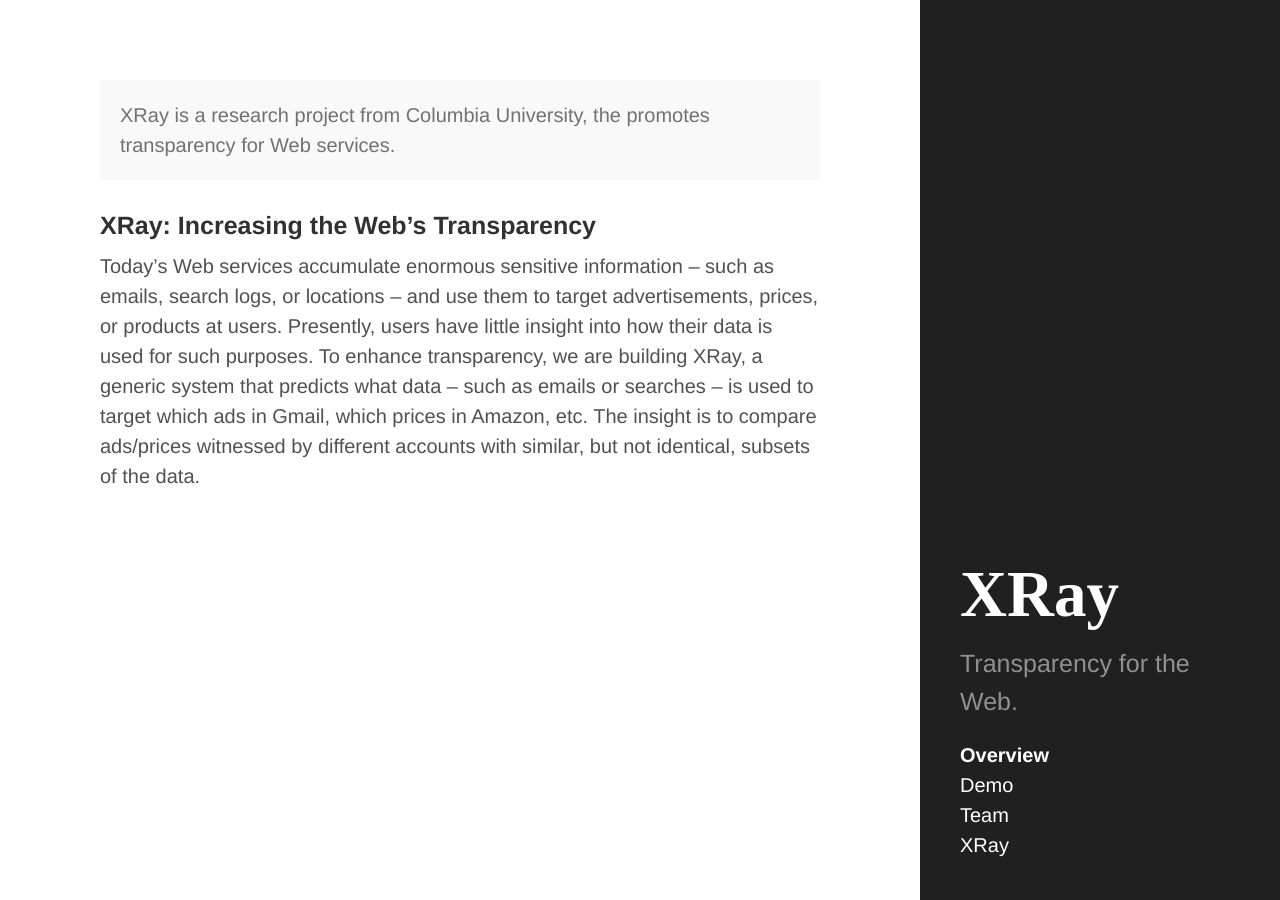
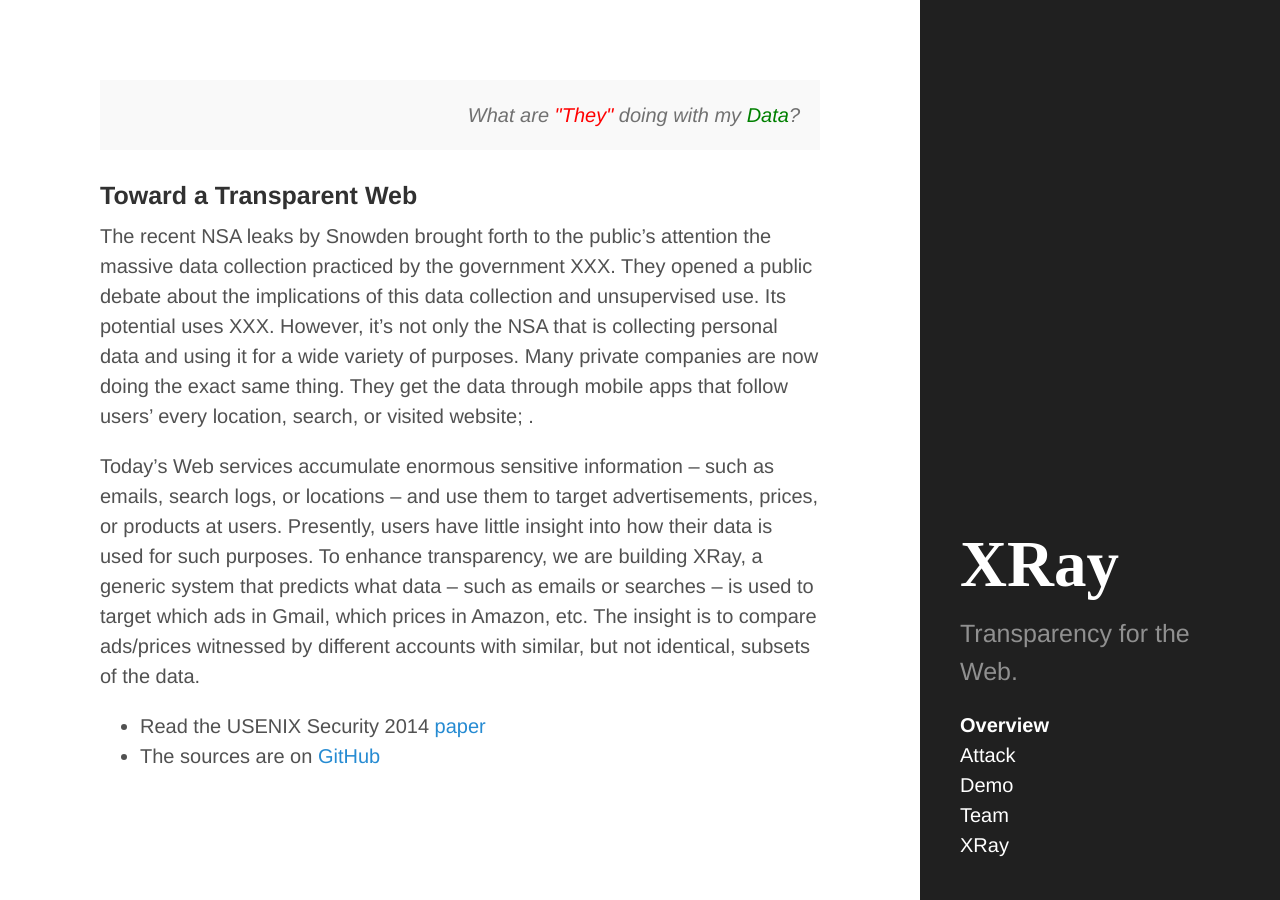
Before and after one commit to columbia/xray, a Jekyll site: the page built from index.md, in a window 1280 px wide. Built offline with Jekyll 4.4.1, drawn with Linux system fonts in a browser that asks for light colours; Markdown is read by kramdown in place of the engine named in the settings.

```diff
--- a/index.md
+++ b/index.md
@@ -3,12 +3,25 @@ layout: default
 title: Overview
 ---
 
-<p class="message">
-  XRay is a research project from Columbia University, the promotes
-  transparency for Web services.
+<p class="message" align="right">
+  <i>What are <font color="red">"They"</font> doing with my
+     <font color="green">Data</font>?</i>
 </p>
 
-### XRay: Increasing the Web's Transparency
+### Toward a Transparent Web
+
+The recent NSA leaks by Snowden brought forth to the public's attention the
+massive data collection practiced by the government XXX.  They opened a
+public debate about the implications of this data collection and unsupervised
+use.  Its potential uses XXX.  However, it's not only the NSA that is collecting
+personal data and using it for a wide variety of purposes.  Many private
+companies are now doing the exact same thing.  They get the data through
+mobile apps that follow users' every location, search, or visited website;
+.
+
+
+
+
 
 Today's Web services accumulate enormous
 sensitive information -- such as emails, search logs, or locations -- and use
@@ -16,6 +29,8 @@ them to target advertisements, prices, or products at users. Presently, users
 have little insight into how their data is used for such purposes. To enhance
 transparency, we are building XRay, a generic system that predicts what data --
 such as emails or searches -- is used to target which ads in Gmail, which prices
-in Amazon, etc.
-The insight is to compare ads/prices witnessed by different accounts with
-similar, but not identical, subsets of the data.
+in Amazon, etc.  The insight is to compare ads/prices witnessed by different
+accounts with similar, but not identical, subsets of the data.
+
+* Read the USENIX Security 2014 [paper]({{ site.baseurl }}/public/xray.pdf)
+* The sources are on [GitHub](https://github.com/MatLecu/xray)
```
Also changed, not shown: attack.md (added, +33 -0 lines), demo.md (+104 -48 lines), team.md (+29 -0 lines), xray.md (+14 -0 lines).
